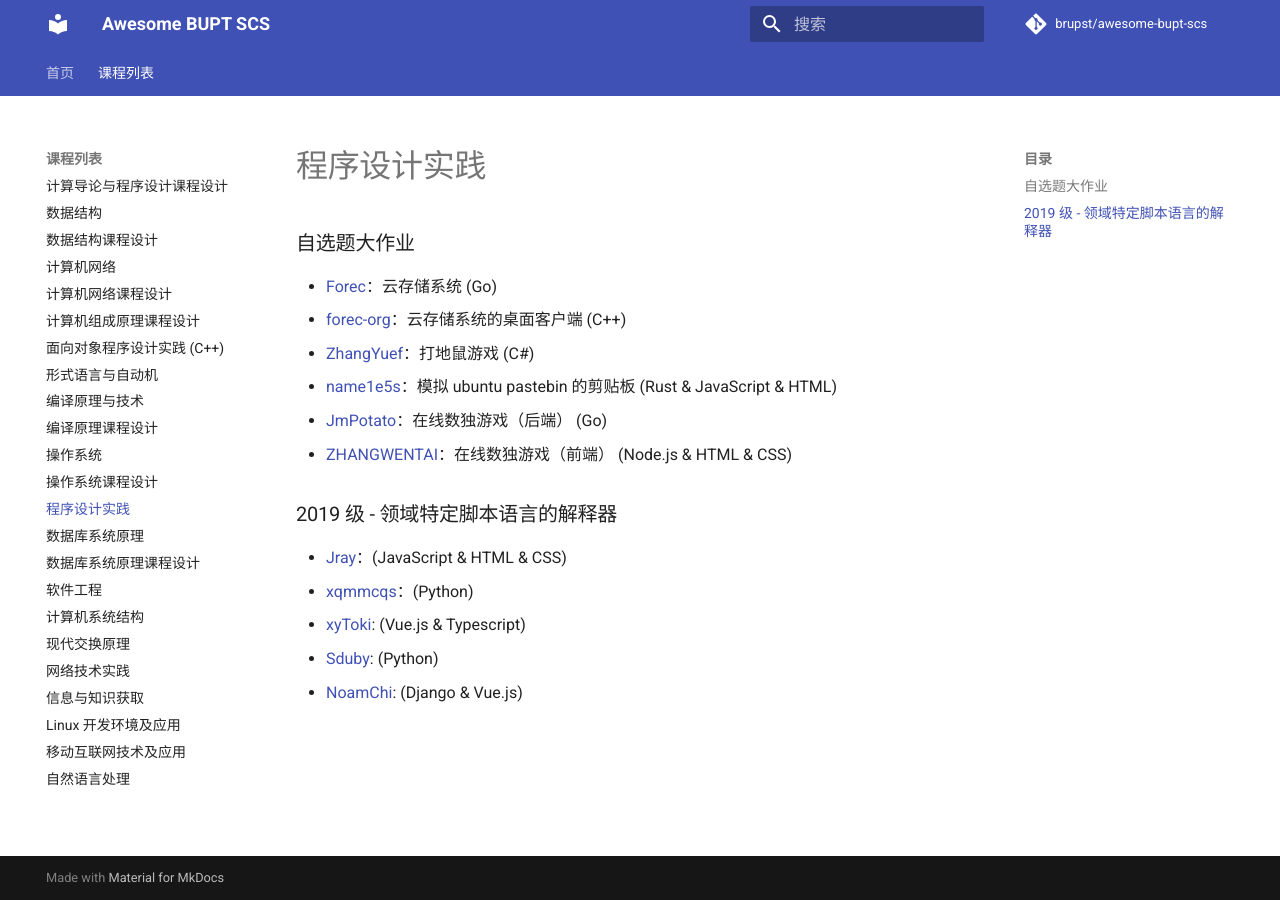
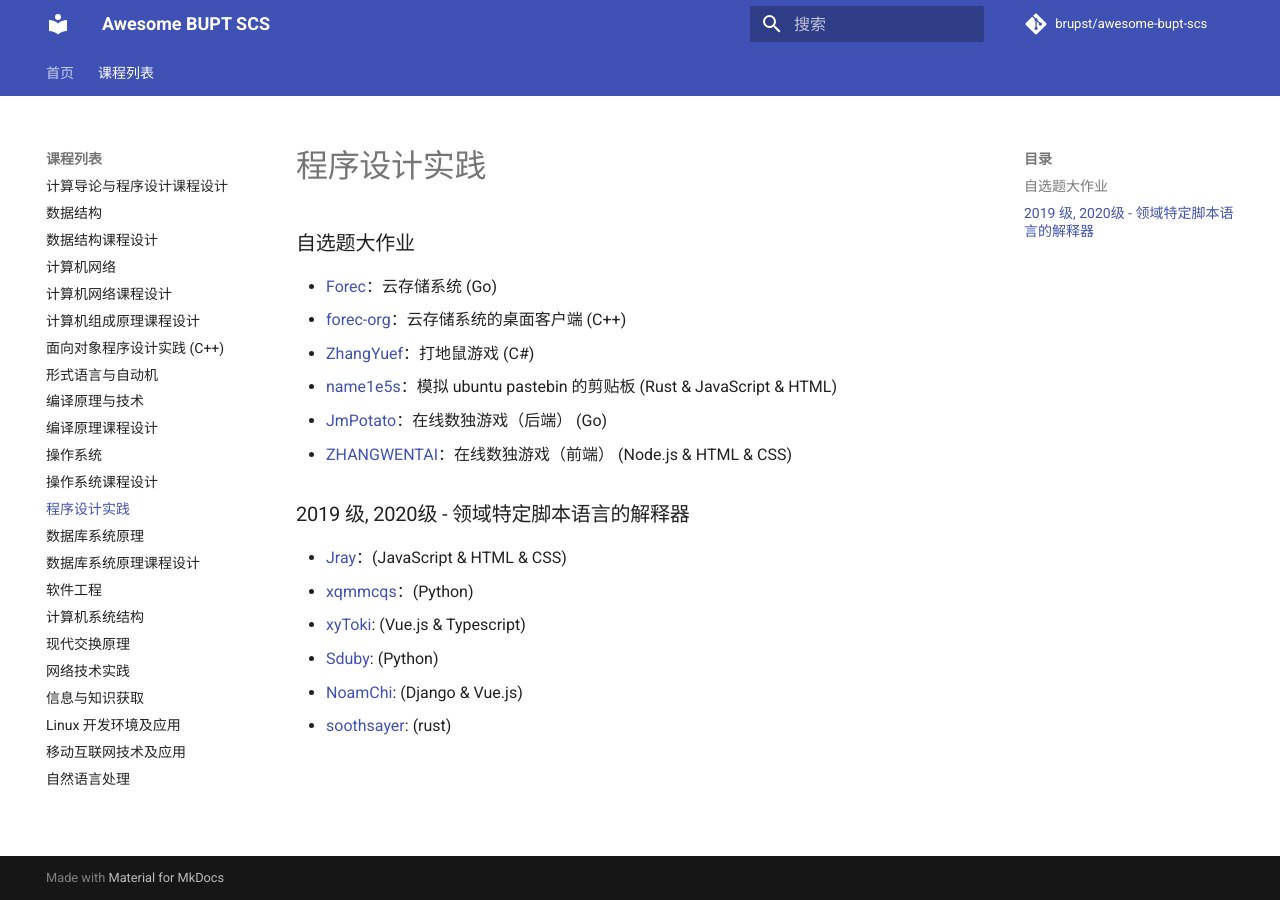
Before and after one commit to brupst/awesome-bupt-scs, an MkDocs documentation site: the page built from projects/Program-Practice.md, in a window 1280 px wide. Built offline with MkDocs 1.6.1 and Material for MkDocs 9.7.7, drawn with Linux system fonts in a browser that asks for light colours; comment, search, counter and statistics services are not loaded.

Commit message:
Update Program-Practice.md (#71)

```diff
--- a/projects/Program-Practice.md
+++ b/projects/Program-Practice.md
@@ -10,10 +10,11 @@
 * [ZHANGWENTAI](https://github.com/ZHANGWENTAI/Sudoku-frontend)：在线数独游戏（前端） (Node.js & HTML & CSS)
 
 
-### 2019 级 - 领域特定脚本语言的解释器
+### 2019 级, 2020级 - 领域特定脚本语言的解释器
 
 * [Jray](https://github.com/Jraaay/domain-specific-scripting-language-interpreter-js)：(JavaScript & HTML & CSS)
 * [xqmmcqs](https://github.com/xqmmcqs/robot-DSL)：(Python)
 * [xyToki](https://github.com/tokiInBUPT/talkbot): (Vue.js & Typescript)
 * [Sduby](https://github.com/Sduby22/PP_hw): (Python)
 * [NoamChi](https://github.com/PopChicken/lab.dsl-chatbot): (Django & Vue.js)
+* [soothsayer](https://github.com/Adam-Teng/robot-dsl): (rust)
```
